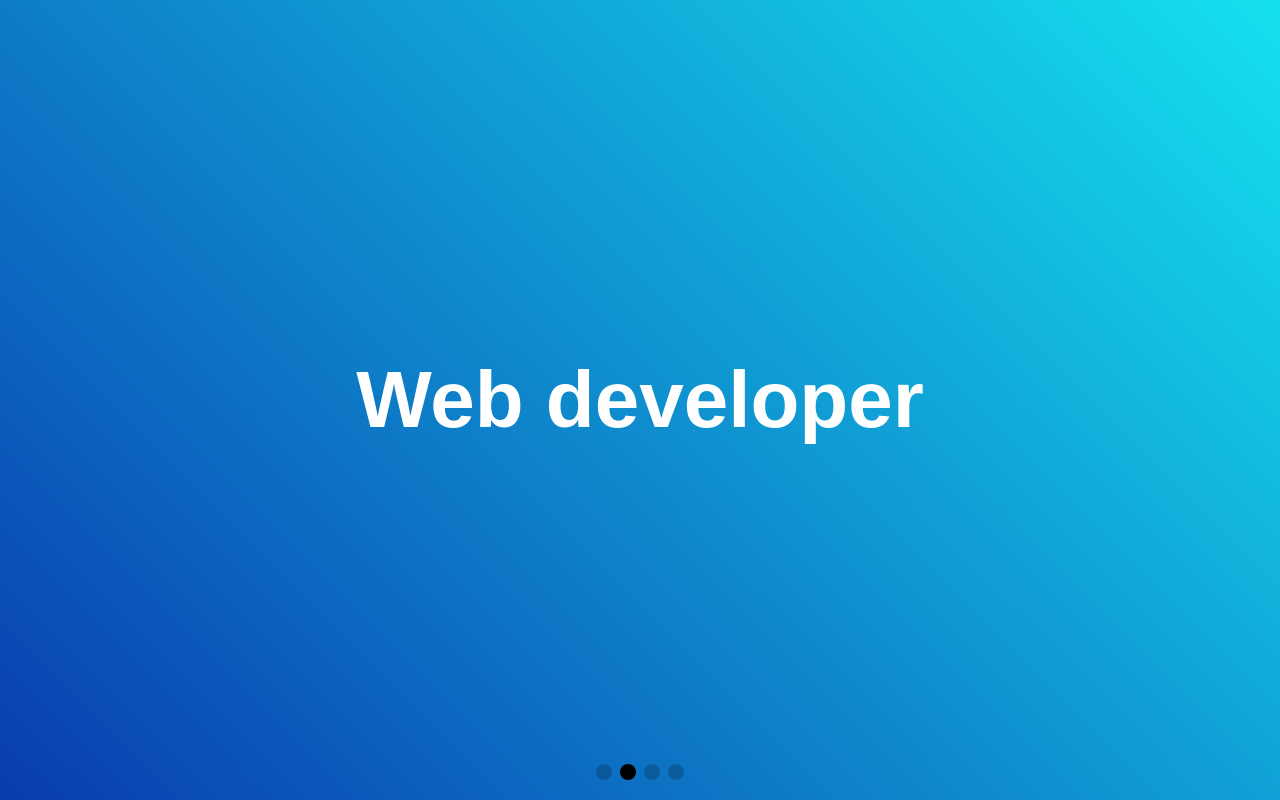
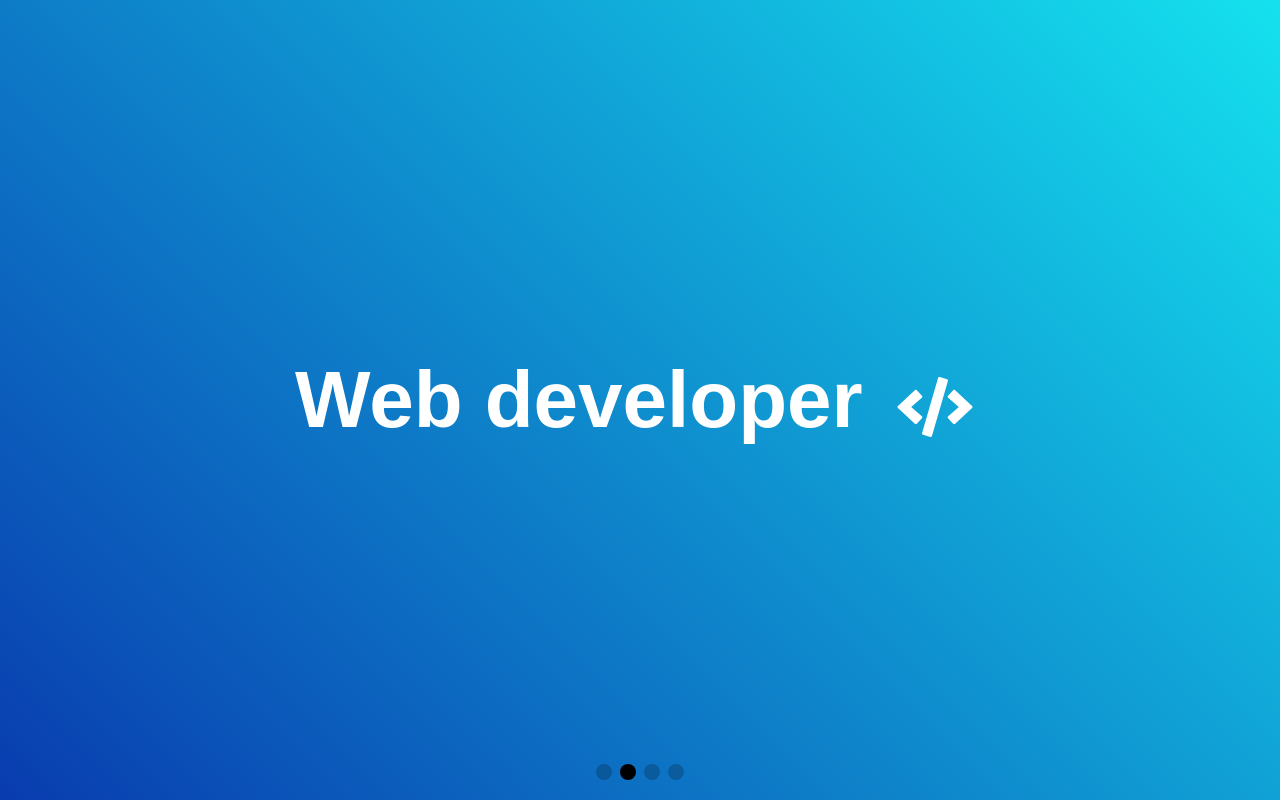
Before and after one commit to nightzirch/ChristianGrimsgaard.net, a Next.js app: page / in a window 1280 px wide. Built offline with nearby package versions, Linux system fonts and the light colour scheme; a web font is replaced by a local one.

Commit message:
Added FontAwesome

```diff
--- a/package.json
+++ b/package.json
@@ -13,6 +13,9 @@
     "start": "next start"
   },
   "dependencies": {
+    "@fortawesome/fontawesome-svg-core": "^1.2.35",
+    "@fortawesome/free-solid-svg-icons": "^5.15.3",
+    "@fortawesome/react-fontawesome": "^0.1.14",
     "next": "10.2.0",
     "react": "17.0.2",
     "react-dom": "17.0.2",
--- a/pages/index.tsx
+++ b/pages/index.tsx
@@ -1,3 +1,5 @@
+import { faCode, faCoffee, faPaperPlane } from '@fortawesome/free-solid-svg-icons';
+import { FontAwesomeIcon } from '@fortawesome/react-fontawesome';
 import { useState } from 'react';
 import styled from 'styled-components';
 
@@ -10,16 +12,26 @@ const StyledFrontPage = styled.main`
   align-items: center;
 `;
 
+const Link = styled.a`
+  color: currentColor;
+`;
+
+const Icon = styled(FontAwesomeIcon)`
+  height: 0.75em;
+`;
+
 const pages = [
   <TheOnlyComponent key="name">Christian Grimsgaard</TheOnlyComponent>,
   <TheOnlyComponent key="web" gradientName="blue">
-    Web developer
+    Web developer <Icon icon={faCode} />
   </TheOnlyComponent>,
   <TheOnlyComponent key="coffee" gradientName="brown">
-    Coffee nerd
+    Coffee nerd <Icon icon={faCoffee} />
   </TheOnlyComponent>,
   <TheOnlyComponent key="sayHi" gradientName="orange">
-    Say hi
+    <Link href="mailto:mail@christiangrimsgaard.net">
+      Say hi <Icon icon={faPaperPlane} />
+    </Link>
   </TheOnlyComponent>,
 ];
 
```
Also changed, not shown: 1 other file (tests, documents, lock files or other folders).
